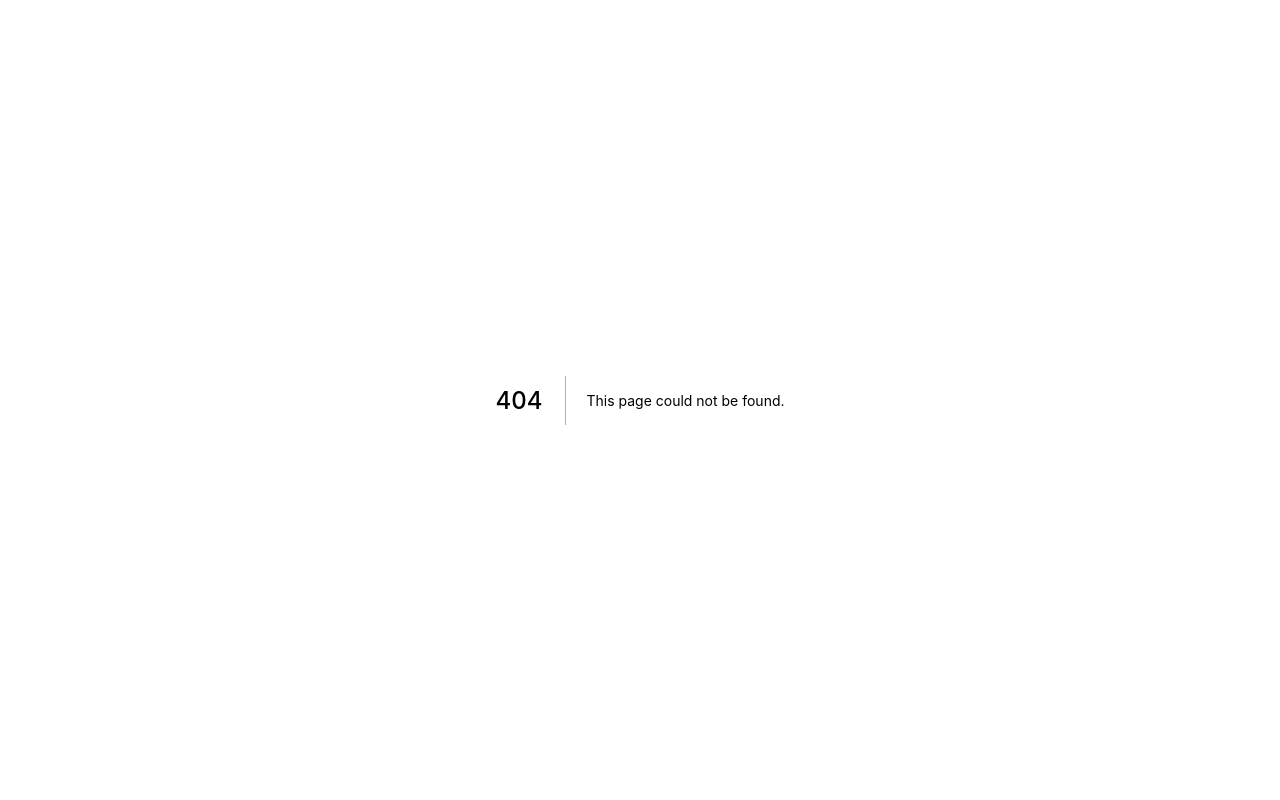
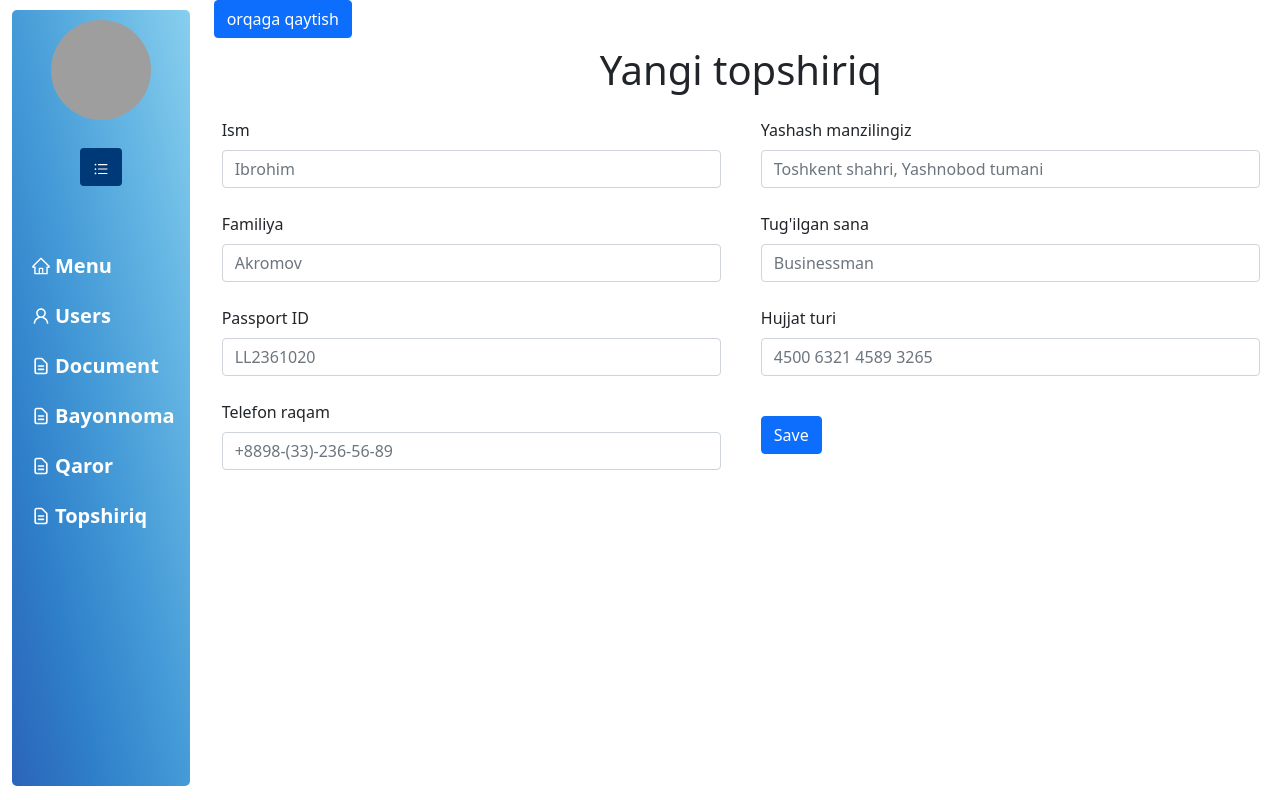
Before and after one commit to soffStudy/soliq, a Next.js app: page /topshiriqUchunInput in a window 1280 px wide. Before the commit this address had no page. Shown: the top 800 px of the page. Built offline with nearby package versions, Linux system fonts and the light colour scheme; grey boxes are pictures that could not be loaded.

Commit message:
bayonnoma va qaror yaxshilandi

```diff
--- a/components/dashboard.js
+++ b/components/dashboard.js
@@ -83,6 +83,16 @@ const Dashboard = () => {
                                 </Link>
                             </Fade>
                         </li>
+
+                        <li>
+                            <Fade left>
+                                <Link href="topshiriq">
+                                    <a className='d-flex'><span className={`${tugma ? "p-1 d-flex align-items-center" : "d-flex justify-contenr-center p-1 ms-1"}`}><HiOutlineDocumentText /> </span>  <span className={`${tugma ? "menuWord2" : "menuWord"}`}>
+                                        Topshiriq</span></a>
+                                </Link>
+                            </Fade>
+                        </li>
+
                     </ul>
                 </div>
             </div>
--- a/pages/table/index.js
+++ b/pages/table/index.js
@@ -5,6 +5,7 @@ import { useRouter } from 'next/router'
 import { BiDownload } from "react-icons/bi"
 import { CSVLink, CSVDownload } from 'react-csv'
 import All from '../../components/all'
+import Link from 'next/link'
 
 
 // Bu page da table dagi istalgan malumotlarni ustiga bosilganda shu klientni page iga otadi
@@ -41,6 +42,11 @@ const Table = () => {
                     <h3 className='text-center m-3 mb-5'>Mijozlar haqidagi to'liq ma'lumot</h3>
                     <p className='ms-5 me-5 ps-5 pe-5 mb-4'>Dolor sit amet consectetur adipisicing elit. Eaque iste atque eum porro impedit error repellendus consequuntur temporibus rem ducimus vitae non id ipsa at, iusto facere, possimus, unde fuga.</p>
                     <div className='d-flex justify-content-end'>
+                        <Link href='qaror'>
+                            <a>
+                                <button className='btn btn-primary'>orqaga</button>
+                            </a>
+                        </Link>
                         <CSVLink className='btn btn-primary fs-4' data={owners}><BiDownload /></CSVLink>
                     </div>
 
--- /dev/null
+++ b/pages/topshiriqUchunInput/index.js
@@ -0,0 +1,65 @@
+import React from 'react'
+import All from '../../components/all'
+import Link from 'next/link'
+
+
+
+const Inputs = () => {
+    return (
+        <All>
+            <div>
+                <div className="container bg1">
+                    <Link href='topshiriq'>
+                        <a>
+                            <button className='btn btn-primary'>orqaga qaytish</button>
+                        </a></Link>
+                    <div className="row bg2">
+                        <h1 className='text-center p-2'>Yangi topshiriq</h1>
+                        <div className="col-md-6 col-sm-12">
+                            <div className='p-2'>
+                                <label htmlFor="name" className='form-label'>Ism </label>
+                                <input type="text" className='w-100 form-control mb-4' placeholder='Ibrohim' id='name' />
+
+                                <label htmlFor="sureName" className='form-label'>Familiya </label>
+                                <input type="text" className='w-100 form-control  mb-4' placeholder='Akromov' id='sureName' />
+
+                                <div className='mb-3'>
+                                    {/* <DatePickers></DatePickers> */}
+                                </div>
+
+                                <label htmlFor="passport" className='form-label'>Passport ID</label>
+                                <input type="text" className='w-100 form-control  mb-4' placeholder='LL2361020' id='passport' />
+
+                                <label htmlFor="numbers" className='form-label'>Telefon raqam</label>
+                                <input type="number" className='w-100 form-control' placeholder='+8898-(33)-236-56-89' id='numbers' />
+
+                            </div>
+                        </div>
+                        <div className="col-md-6 col-sm-12">
+                            <div className='p-2'>
+                                <label htmlFor="country" className='form-label'>Yashash manzilingiz</label>
+                                <input type="text" className='w-100 form-control  mb-4' placeholder='Toshkent shahri, Yashnobod tumani' id='country' />
+
+                                <label htmlFor="job" className='form-label'>Tug'ilgan sana</label>
+                                <input type="text" className='w-100 form-control  mb-4' placeholder='Businessman' id='job' />
+
+                                <label htmlFor="country" className='form-label'>Hujjat turi</label>
+                                <input type="number" className='w-100 form-control  mb-4' placeholder='4500 6321 4589 3265' id='country' />
+                                <div>
+                                    {/* <CustomizedSwitches></CustomizedSwitches> */}
+                                </div>
+
+                                <button className='btn btn-primary mt-3'>Save</button>
+
+
+                            </div>
+                        </div>
+                    </div>
+                </div>
+
+            </div>
+        </All>
+    )
+}
+
+export default Inputs
```
Also changed, not shown: components/modal.js (added, +88 -0 lines), pages/topshiriq/index.js (added, +49 -0 lines), styleW/GloginW.js (+2 -22 lines), styleW/documents.js (+17 -0 lines).
